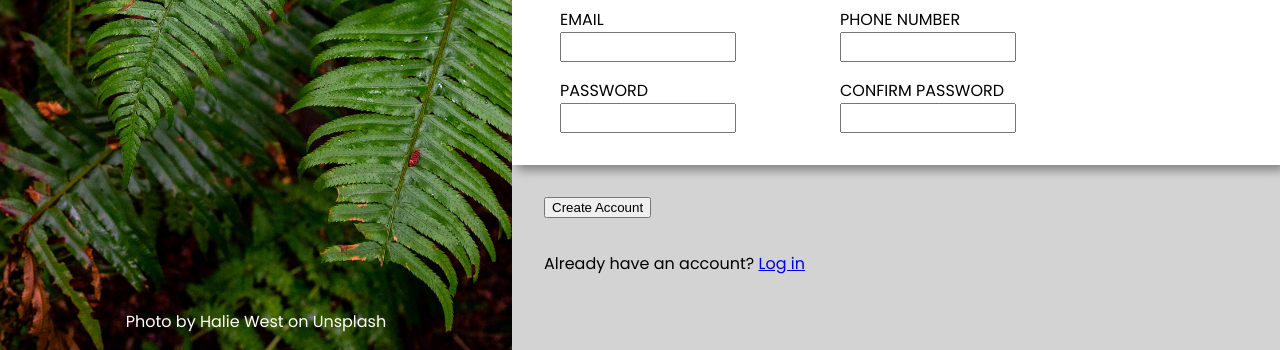
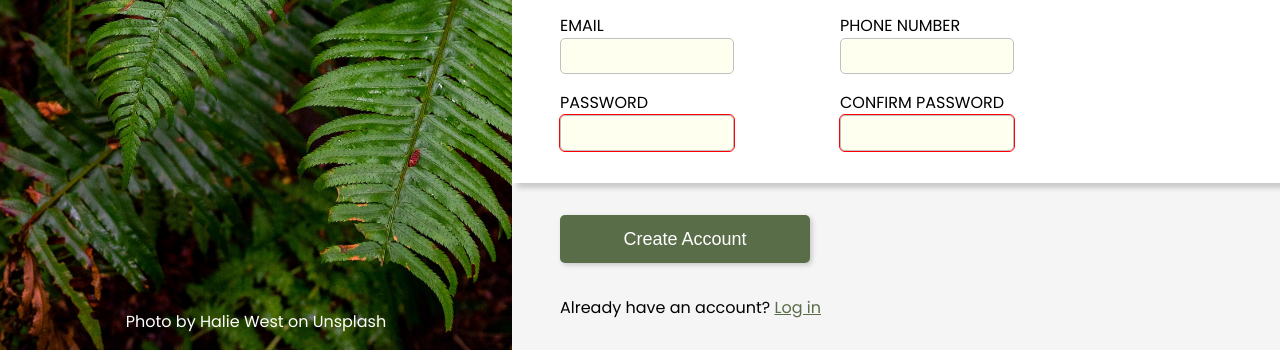
Before and after one commit to Im-Humor/topsignup, a plain HTML site: page index.html in a window 1280 px wide. Shown: the part 450-800 px from the top of the page. Drawn offline with Linux system fonts and the light colour scheme; a script that the page names is missing.

Commit message:
add form validation styling and anchor coloring. also adds button styling

```diff
--- a/index.html
+++ b/index.html
@@ -72,14 +72,14 @@
                             <div>
                                 <label for="password">PASSWORD</label>
                             </div>
-                            <input type="password" id="password" name="password">
+                            <input type="password" id="password" name="password" required>
                         </div>
 
                         <div class="input-field">
                             <div>
                                 <label for="last_name">CONFIRM PASSWORD</label>
                             </div>
-                            <input type="text" id="last_name" name="last_name">
+                            <input type="text" id="last_name" name="last_name" required>
                         </div>
 
                     </div>
--- a/style.css
+++ b/style.css
@@ -25,11 +25,29 @@ legend {
 
 input {
     width: 100%;
-    height: 1.5rem;
+    height: 2rem;
+    font-size: 18px;
+    border-width: 1px;
+    border-color: rgb(192, 192, 192);
+    border-radius: 5px;
+    border-style: solid;
+    background-color: rgb(255, 255, 239)
 }
 
 button {
-    margin: 2rem 0 0 2rem;
+    margin: 2rem 0 0 3rem;
+    width: 250px;
+    height: 3rem;
+    box-shadow: 2px 2px 5px rgb(199, 199, 199);
+    border: 0;
+    background-color: #596D48;
+    color: white;
+    font-size: 18px;
+    border-radius: 5px;
+}
+
+a {
+    color: #596D48;
 }
 
 .left-hero-container {
@@ -68,7 +86,7 @@ button {
 .main-container {
     display: flex;
     flex-direction: column;
-    background-color: lightgrey;
+    background-color: rgb(245, 245, 245);
     flex: 1;
 
 }
@@ -80,7 +98,7 @@ button {
     justify-content: flex-end;
     padding: 3rem 3rem;
     font-size: 24px;
-    font-weight: 120;
+    font-weight: bold;
     width: 80%;
 }
 
@@ -89,7 +107,7 @@ button {
     flex-direction: column;
     flex: 0 0 0;
     background-color: white;
-    box-shadow: 5px 5px 10px grey;
+    box-shadow: 5px 5px 5px rgb(202, 202, 202);
     padding: 1rem 3rem;
 }
 
@@ -114,9 +132,18 @@ button {
 }
 
 .bottom-text {
-    margin: 1rem 0 0 2rem;
+    margin: 1rem 0 0 3rem;
 }
 
-:focus {
+input:focus {
+    box-shadow: 2px 2px 5px rgb(201, 201, 201);
+    outline-width: 1px;
+    outline-style: solid;
+    outline-color: blue;
+}
 
+input:invalid {
+    outline-style: solid;
+    outline-width: 1px;
+    outline-color: red;
 }
```
